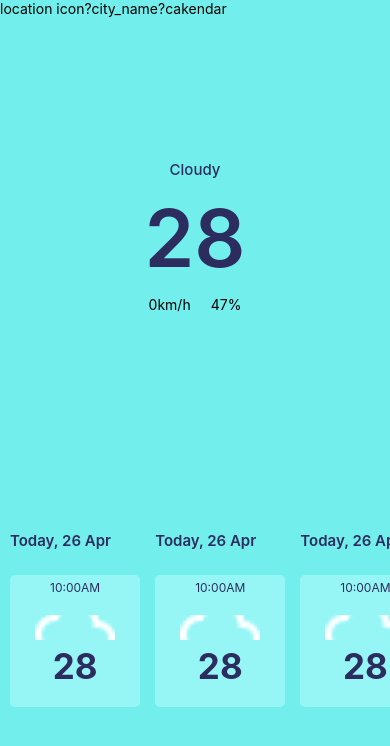
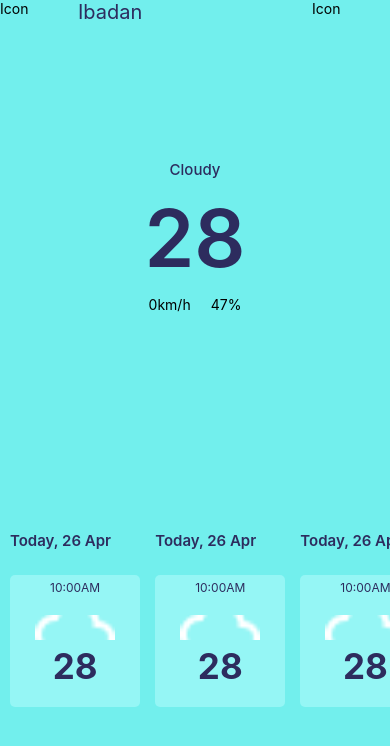
Before and after one commit to THEmmanuel/weda-app, a React Native app: screen / in a window 390 px wide. Shown: the top 746 px of the page. Built offline with nearby package versions, Linux system fonts and the light colour scheme.

Commit message:
Added some styling

```diff
--- a/App.tsx
+++ b/App.tsx
@@ -3,6 +3,7 @@
 import TemperatureDisplay from './components/TemperatureDisplay';
 import WeatherCard from './components/WeatherCard';
 import Colors from './constants/Colors';
+import NavigationBar from './components/NavigationBar';
 
 
 import React, {
@@ -45,9 +46,7 @@ const App = () => {
   return (
     <View style={[styles.mainContainer]}>
       <View style={[styles.container, styles.navContainer]}>
-        <Text>location icon?</Text>
-        <Text>city_name?</Text>
-        <Text>cakendar</Text>
+        <NavigationBar/>
       </View>
 
       <View style={[styles.container, styles.temperatureContainer]}>
--- a/components/NavigationBar.tsx
+++ b/components/NavigationBar.tsx
@@ -1,6 +1,7 @@
 /* eslint-disable prettier/prettier */
 import React from 'react';
 import {View, Text, StyleSheet} from 'react-native';
+import Colors from '../constants/Colors';
 
 const NavigationBar = () => {
     return (
@@ -23,7 +24,10 @@ const styles = StyleSheet.create({
     },
 
     CityName : {
+        fontSize: 20,
         flex: 3,
+        fontWeight: '400',
+        color : Colors.uiColors.textBlue,
     },
 
     Calendar : {
```
